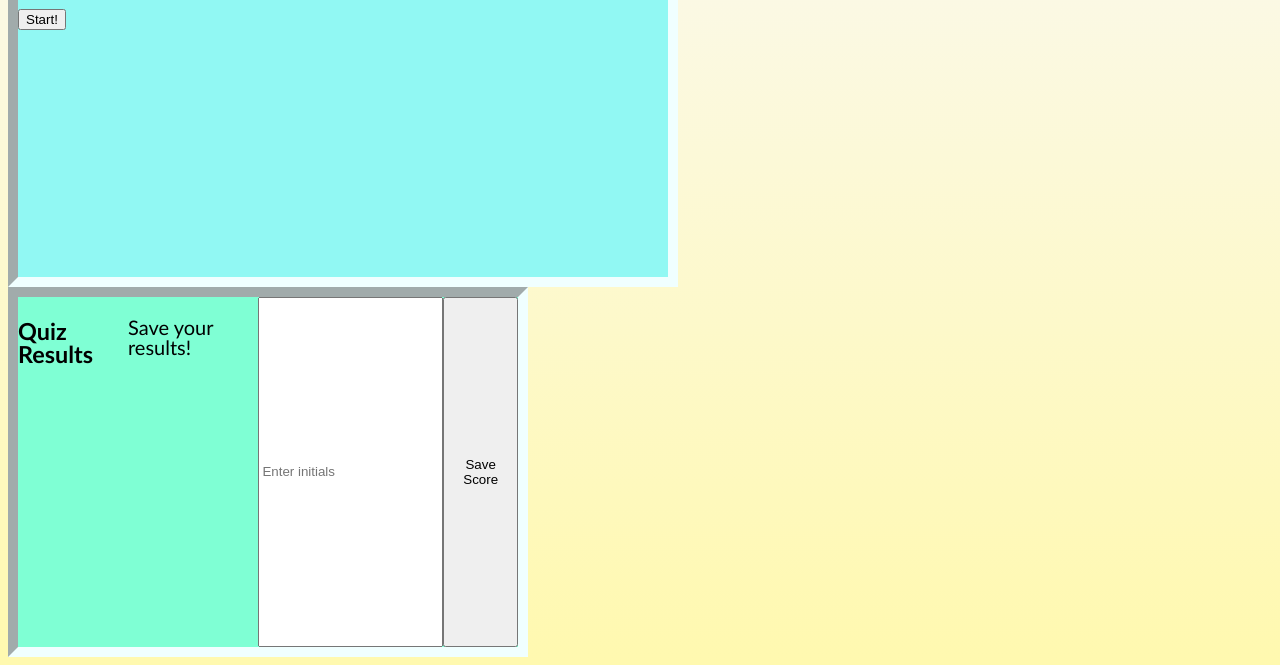
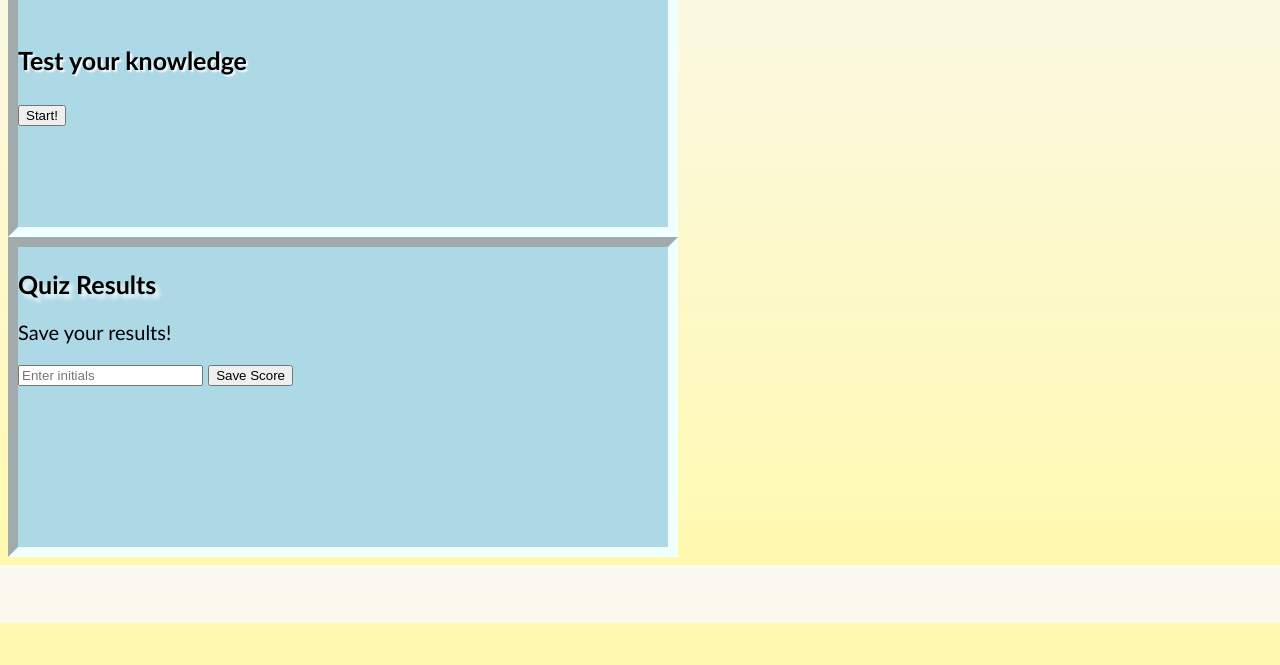
Before and after one commit to Alix1713/codequiz, a plain HTML site: page index.html in a window 1280 px wide. Shown: the part 177-842 px from the top of the page. After the commit the page ends 800 px from the top, so only its background shows below. Drawn offline with Linux system fonts and the light colour scheme.

Commit message:
looks like a polished turd

```diff
--- a/style.css
+++ b/style.css
@@ -21,12 +21,20 @@ body {
 .mainbox {
 align-self: center;
 width: 650px;
-height: 350px;
-background-color: rgb(145, 248, 243);
+height: 300px;
+background-color: lightblue;
 border-color:azure;
 border-width: 10px;
 border-style: inset;
+font-size:30px;
+justify-content: space-between;
+align-content: center;
 }
+
+.h2{
+    font-size: 25px;
+    text-shadow: 2px 2px 2px white;
+    }
 
 /*questions text font size color*/
 .quizarea{
@@ -40,20 +48,26 @@ border-style: inset;
 /*if I want css buttons here*/
 
 /*answers button color, text, font, size, color*/
-.foranswers{
+.forAnswers{
+    display:none;
     font-size:20px;
 }
 
 /*resultsbox container/*text font size color*/
 .resultsbox {
-    display: flex;
+    justify-content: space-evenly;
     row-gap:  10px;
-    width: 500px;
-    height: 350px;
-    background-color: aquamarine;
+    width: 650px;
+    height: 300px;
+    background-color: lightblue;
     border-color:azure;
     border-width: 10px;
     border-style: inset;
+}
+
+    .h3{
+        font-size:25px;
+    text-shadow: 4px 4px 4px white;
     }
 
     /*results/*text font size color input box prompt for initials*/
```
